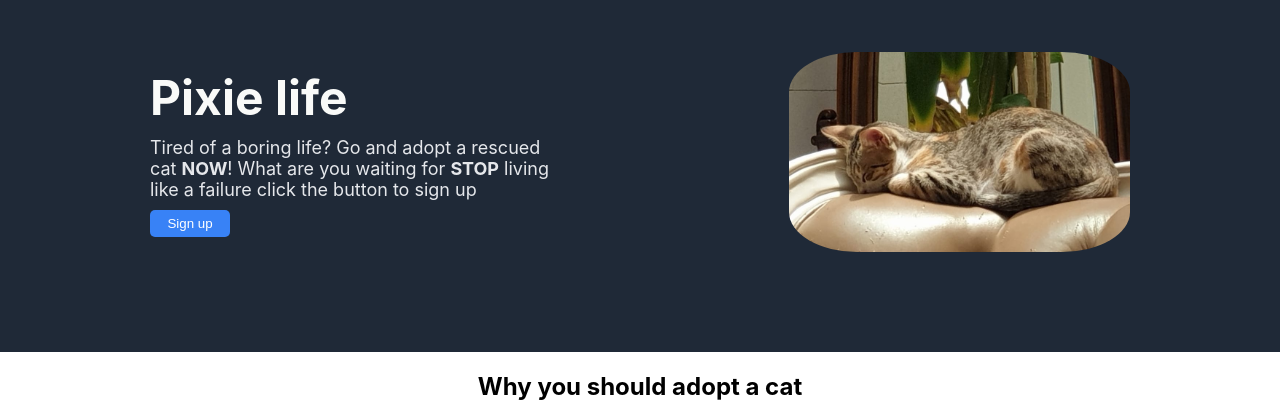
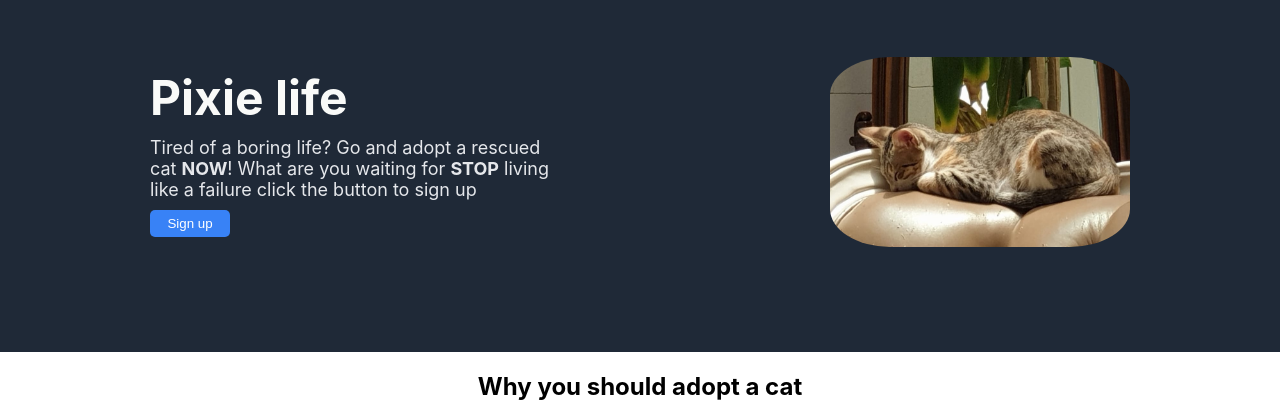
Before and after one commit to alia1738/LandingPage_odin, a plain HTML site: page index.html in a window 1280 px wide. Shown: the part 76-485 px from the top of the page. Drawn offline with Linux system fonts and the light colour scheme.

Commit message:
adjust image size in the header

```diff
--- a/styles.css
+++ b/styles.css
@@ -135,16 +135,15 @@ h1 {
 
 .top-img {
   display: flex;
-  /* justify-content: center; */
   align-items: center;
-  /* margin-top: 10px; */
-  /* flex-grow: 1; */
+  max-width: 300px;
 }
 
 .top-img img{
 
-  height: 200px;
-  min-height: 100%;
+  width: 300px;
+  height: 190px;
+  /* min-height: 100%; */
   border-radius: 20%;
   /* display: flex; */
   /* flex-wrap: wrap; */
```
